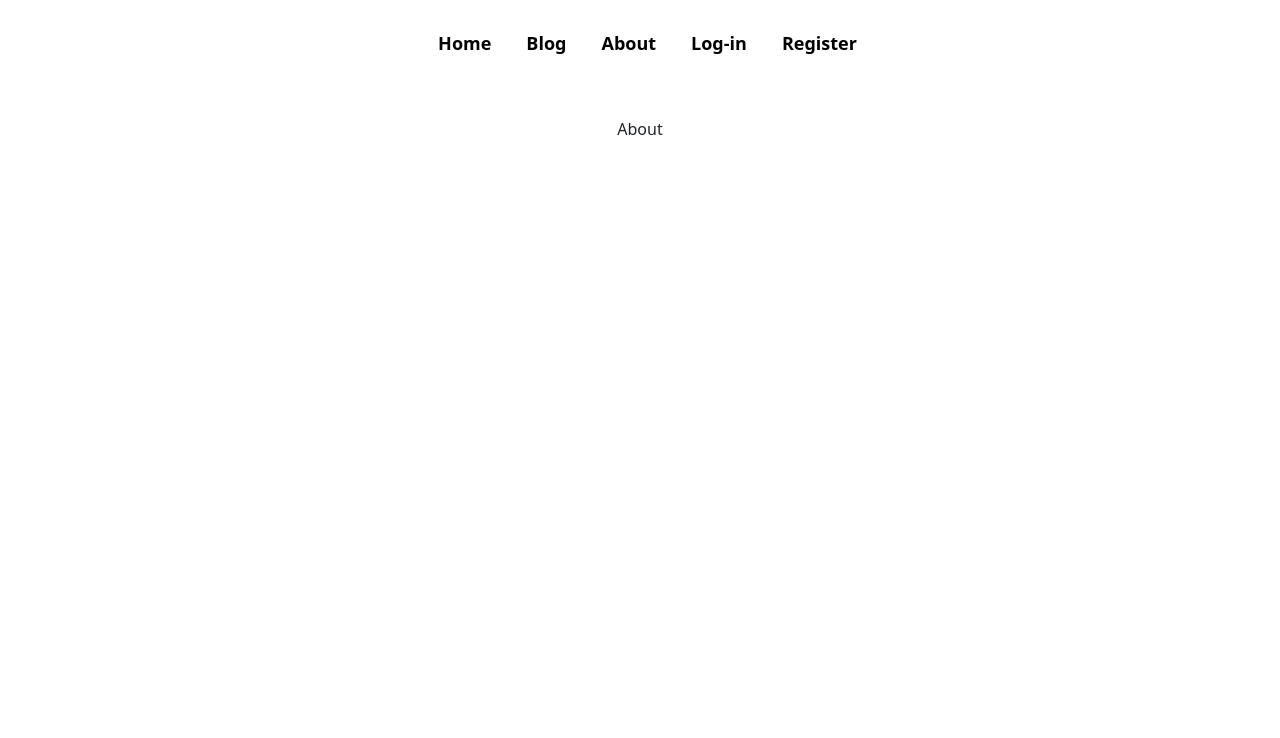
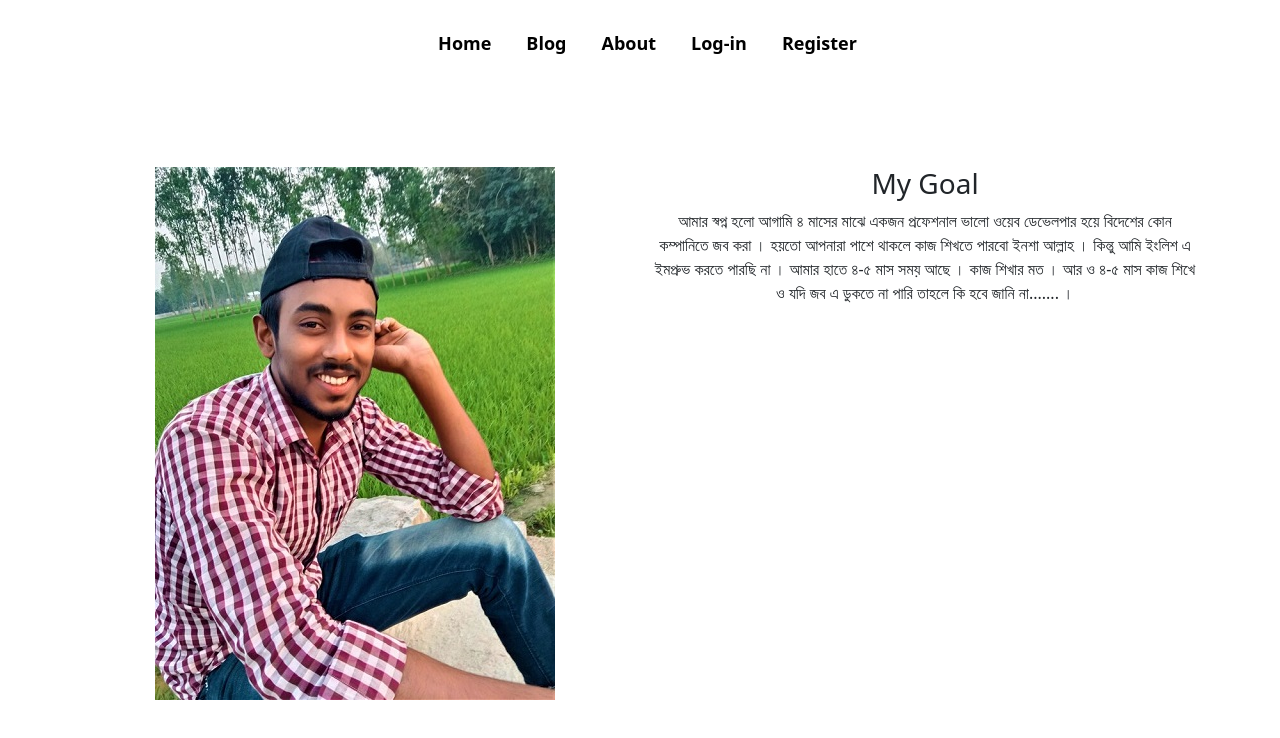
Before and after one commit to solaymanWeb/independent-services-provider, a React (Create React App) app: page /about in a window 1280 px wide. Shown: the top 738 px of the page. Built offline with nearby package versions, Linux system fonts and the light colour scheme; no server answers.

Commit message:
about page is ready

```diff
--- a/src/Components/About/About.css
+++ b/src/Components/About/About.css
@@ -0,0 +1,3 @@
+.about-container{
+    padding-top: 50px;
+}
--- a/src/Components/About/About.js
+++ b/src/Components/About/About.js
@@ -1,9 +1,24 @@
 import React from 'react';
+import { Col, Container, Row } from 'react-bootstrap';
+import about from '../images/about.jpg'
+import "./About.css"
 
 const About = () => {
     return (
         <div>
-            <p>About</p>
+           <Container className='about-container'>
+                <Row>
+                    <Col>
+                        <div className='about-img'>
+                        <img src={about} alt="" />
+                        </div>
+                    </Col>
+                    <Col>
+                    <h3>My Goal </h3>
+                    <p>আমার স্বপ্ন হলো আগামি ৪ মাসের মাঝে একজন প্রফেশনাল  ভালো ওয়েব ডেভেলপার হয়ে বিদেশের কোন কম্পানিতে জব করা । হয়তো আপনারা পাশে থাকলে কাজ শিখতে পারবো ইনশা আল্লাহ । কিন্তু আমি ইংলিশ এ ইমপ্রুভ করতে পারছি না । আমার হাতে ৪-৫ মাস সময় আছে । কাজ শিখার মত । আর ও ৪-৫ মাস কাজ শিখে ও যদি জব এ ডুকতে না পারি তাহলে কি হবে জানি না....... ।  </p>
+                    </Col>
+                </Row>
+            </Container>
         </div>
     );
 };
```
Also changed, not shown: src/Components/images/about.jpg (added).
